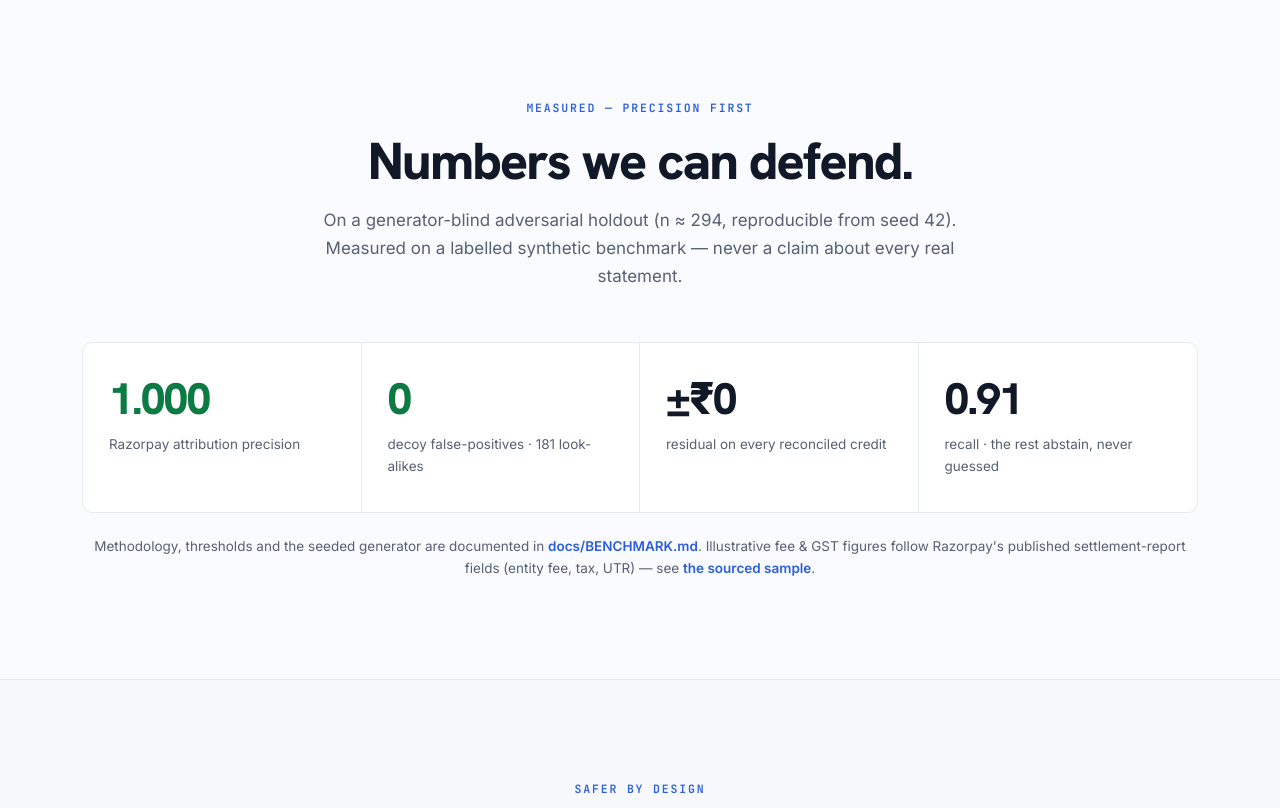
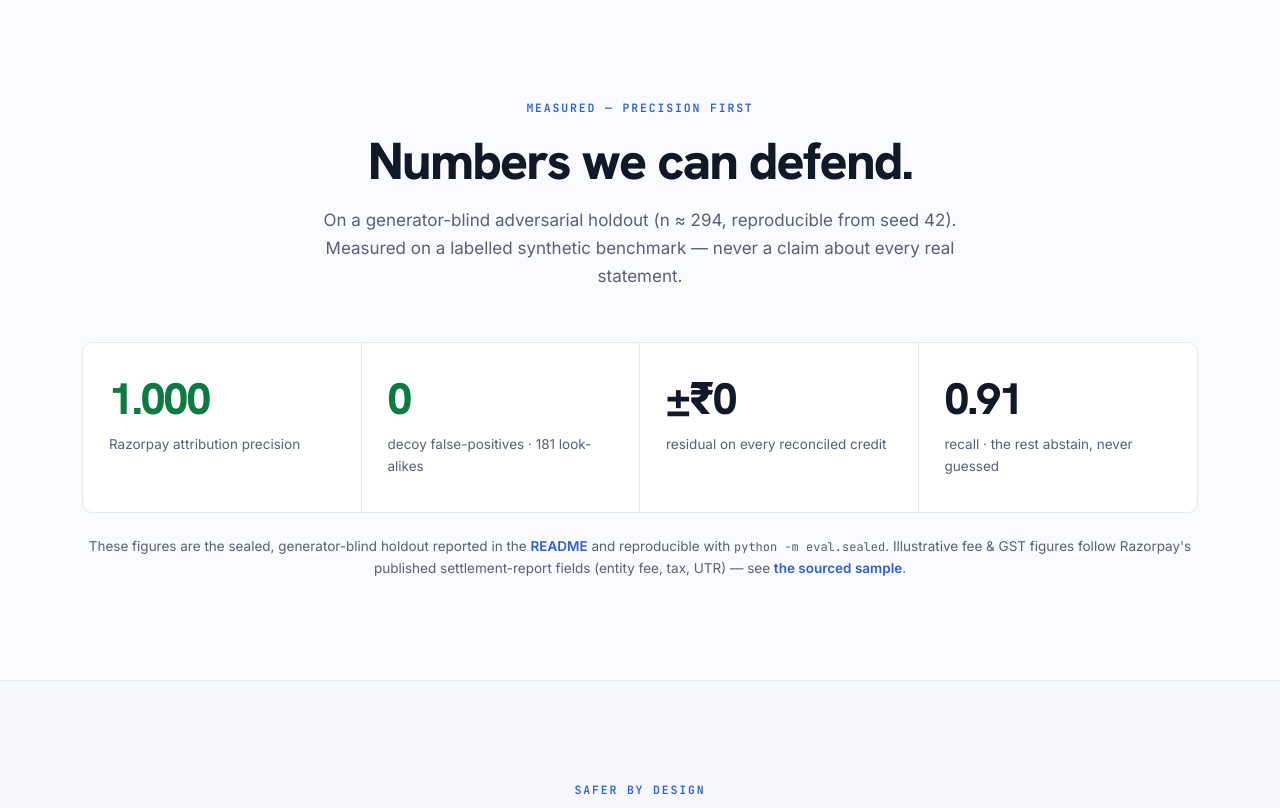
Before and after one commit to vinayaksonthalia/untangle, a FastAPI app: page / in a window 1280 px wide. Shown: the part 3883-4691 px from the top of the page. Run offline with FastAPI, Linux system fonts and the light colour scheme; parts of the project's set-up code (start-up, migrations or seed data) failed here and were passed over; some libraries are stand-ins or nearby versions.

Commit message:
fix(landing): point metrics reference at the README (+ eval.sealed) that documents the figures
Qodo #70: the previous docs/BENCHMARK.md link covered payload stress profiles,
not the seed-42 attribution precision/recall/decoy numbers, so it did not support
the metrics band. Link the README's sealed-holdout section (which reports exactly
these figures) and the reproduction command instead.

```diff
--- a/webapp/templates/landing.html
+++ b/webapp/templates/landing.html
@@ -236,7 +236,7 @@ h1.head .proof{font-family:var(--serif);font-style:italic;font-weight:400;color:
 
 <section class="section alt"><div class="wrap"><div class="center-head reveal"><span class="eyebrow">Measured — precision first</span><h2 class="ah" data-ah>Numbers we can defend.</h2><p>On a generator-blind adversarial holdout (n ≈ 294, reproducible from seed 42). Measured on a labelled synthetic benchmark — never a claim about every real statement.</p></div>
   <div class="metrics reveal"><div class="metric"><div class="v g">1.000</div><div class="l">Razorpay attribution precision</div></div><div class="metric"><div class="v g">0</div><div class="l">decoy false-positives · 181 look-alikes</div></div><div class="metric"><div class="v">±₹0</div><div class="l">residual on every reconciled credit</div></div><div class="metric"><div class="v">0.91</div><div class="l">recall · the rest abstain, never guessed</div></div></div>
-  <p style="text-align:center;margin-top:22px;font-size:13.5px;color:var(--muted)">Methodology, thresholds and the seeded generator are documented in <a href="https://github.com/vinayaksonthalia/untangle/blob/main/docs/BENCHMARK.md" target="_blank" rel="noopener" style="color:var(--accent);font-weight:600">docs/BENCHMARK.md</a>. Illustrative fee &amp; GST figures follow Razorpay's published settlement-report fields (entity fee, tax, UTR) — see <a href="https://github.com/vinayaksonthalia/untangle/blob/main/data/razorpay-samples/SOURCES.md" target="_blank" rel="noopener" style="color:var(--accent);font-weight:600">the sourced sample</a>.</p>
+  <p style="text-align:center;margin-top:22px;font-size:13.5px;color:var(--muted)">These figures are the sealed, generator-blind holdout reported in the <a href="https://github.com/vinayaksonthalia/untangle/blob/main/README.md" target="_blank" rel="noopener" style="color:var(--accent);font-weight:600">README</a> and reproducible with <code style="font-family:var(--mono);font-size:12px">python -m eval.sealed</code>. Illustrative fee &amp; GST figures follow Razorpay's published settlement-report fields (entity fee, tax, UTR) — see <a href="https://github.com/vinayaksonthalia/untangle/blob/main/data/razorpay-samples/SOURCES.md" target="_blank" rel="noopener" style="color:var(--accent);font-weight:600">the sourced sample</a>.</p>
 </div></section>
 
 <section class="section" id="safety"><div class="wrap"><div class="center-head reveal"><span class="eyebrow">Safer by design</span><h2 class="ah" data-ah>Read-only toward money.</h2><p>What is guaranteed, and what is not — stated plainly.</p></div>
```
